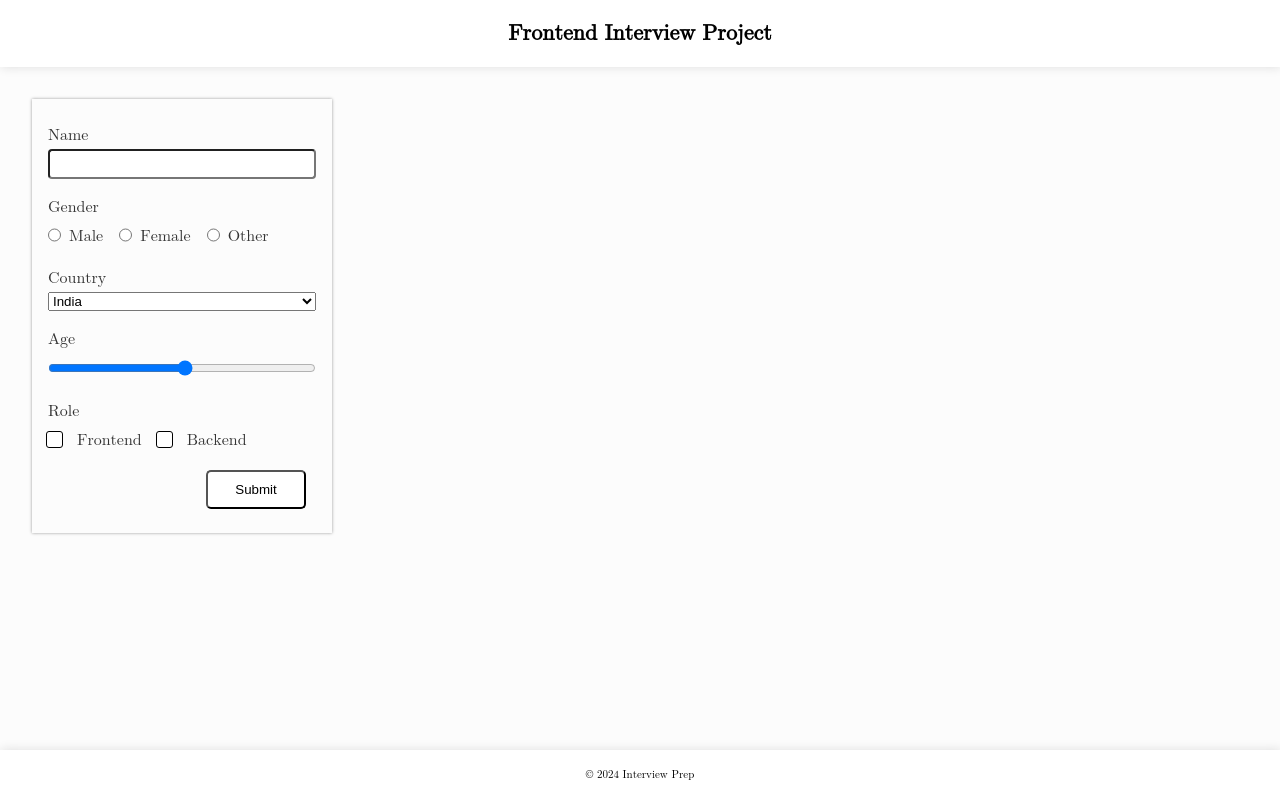
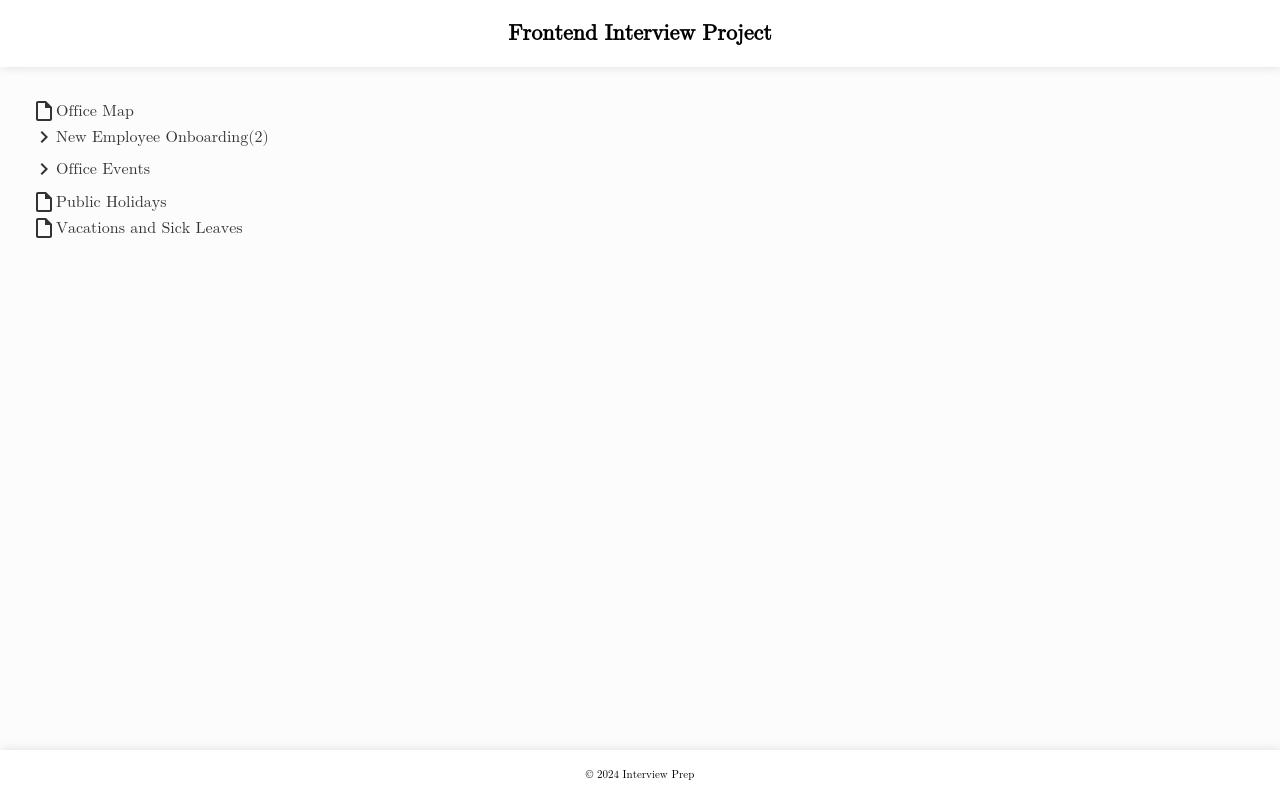
Before and after one commit to Anindya0207/awesome-react, a React (Create React App) app in the folder awesome-react-app/: page / in a window 1280 px wide. Built offline with nearby package versions, Linux system fonts and the light colour scheme; no server answers.

Commit message:
2 aug 2025 practice

```diff
--- a/awesome-react-app/src/components/App.tsx
+++ b/awesome-react-app/src/components/App.tsx
@@ -24,7 +24,7 @@ const Jiraboard = lazy(() => import('./Jiraboard'));
 const Pomodoro = lazy(() => import('./25-5'));
 const AnalogClock = lazy(() => import('./AnalogClock'));
 const DraggableGrid = lazy(() => import('./DraggableGrid'));
-const TreeView = lazy(() => import('./FileTree'));
+const TreeView = lazy(() => import('./TreeView'));
 const Chessboard = lazy(() => import('./Chessboard'));
 const Carousal = lazy(() => import('./Carousal'));
 const ColorMeGame = lazy(() => import('./ColorMeGame'));
@@ -42,7 +42,7 @@ const Fallback = () => <Text>Loading...</Text>;
 const App: React.FC<Props> = (props) => {
   return (
     <Suspense fallback={<Spinner />}>
-      <NewHookExample />
+      <TreeView />
     </Suspense>
   );
 };
--- /dev/null
+++ b/awesome-react-app/src/components/TreeView/api/index.ts
@@ -0,0 +1,10 @@
+import { backendData } from "../mocks";
+import { Node } from "../models";
+
+export const fetchData: () => Promise<Node[]> = () => {
+    return new Promise(res => {
+        setTimeout(() => {
+            res(backendData);
+        }, 10)
+    });
+}
--- /dev/null
+++ b/awesome-react-app/src/components/TreeView/components/TreeNode.tsx
@@ -0,0 +1,122 @@
+import React, { useMemo, useEffect, useCallback, useState } from 'react';
+import { Node, TNode } from '../models';
+import { Flex, Label, Section } from '../../../BaseElements';
+import InsertDriveFileOutlinedIcon from '@mui/icons-material/InsertDriveFileOutlined';
+import FolderSpecialOutlined from '@mui/icons-material/FolderOutlined';
+import KeyboardArrowRightIcon from '@mui/icons-material/KeyboardArrowRight';
+import KeyboardArrowDownIcon from '@mui/icons-material/KeyboardArrowDown';
+import './style.css';
+
+interface Props {
+  node: Node;
+  isParentOpen?: boolean;
+}
+const TreeNode: React.FC<Props> = (props) => {
+  const { node, isParentOpen } = props;
+  const [isOpen, setIsOpen] = useState<boolean>(!!isParentOpen);
+  const { id, name, type } = node;
+
+  useEffect(() => {
+    if (!isParentOpen) {
+      setIsOpen(false);
+    }
+  }, [isParentOpen]);
+
+  const hasChildren = type === 'folder' && !!node.children?.length;
+  const noOfFiles = useMemo(() => {
+    return type === 'folder'
+      ? node.children?.filter((ch) => ch.type === 'file').length
+      : 0;
+  }, [type]);
+
+  const toggle = () => {
+    setIsOpen((prev) => !prev);
+  };
+  const renderIcon = useCallback(
+    (type: TNode, name: string) => {
+      switch (type) {
+        case 'file':
+          return <InsertDriveFileOutlinedIcon />;
+        case 'folder': {
+          if (!hasChildren) {
+            return <FolderSpecialOutlined />;
+          }
+          return isOpen ? (
+            <Section
+              tabIndex={0}
+              role="region"
+              aria-labelledby={`Collapse ${name}`}
+              onClick={toggle}
+              onKeyDown={(e) => {
+                e.stopPropagation();
+                if (e.key === 'Enter' || e.key == ' ') {
+                  toggle();
+                }
+              }}
+            >
+              <KeyboardArrowDownIcon />
+            </Section>
+          ) : (
+            <Section
+              tabIndex={0}
+              role="region"
+              aria-labelledby={`Expand ${name}`}
+              onClick={toggle}
+              onKeyDown={(e) => {
+                e.stopPropagation();
+                if (e.key === 'Enter' || e.key == ' ') {
+                  toggle();
+                }
+              }}
+            >
+              <KeyboardArrowRightIcon />
+            </Section>
+          );
+        }
+        default:
+          return null;
+      }
+    },
+    [toggle, noOfFiles],
+  );
+
+  const renderLabel = useCallback(
+    (type: TNode, name: string) => {
+      if (type === 'folder') {
+        return (
+          <Section display="flex" flexDirection="row">
+            <Label>{name} </Label>
+            {!!noOfFiles && <Label>({noOfFiles})</Label>}
+          </Section>
+        );
+      }
+      if (type === 'file') {
+        return <Label>{name}</Label>;
+      }
+    },
+    [noOfFiles],
+  );
+  return (
+    <Flex key={id} flexDirection="column">
+      <Section
+        tabIndex={0}
+        role="region"
+        aria-labelledby={name}
+        display="flex"
+        flexDirection="row"
+      >
+        {renderIcon(type, name)}
+        {renderLabel(type, name)}
+      </Section>
+      {!!hasChildren && (
+        <Section ml={30} className={isOpen ? 'child-visible' : 'child-hidden'}>
+          {node.children?.map((ch) => {
+            return <TreeNode isParentOpen={isOpen} node={ch} key={ch.id} />;
+          })}
+        </Section>
+      )}
+    </Flex>
+  );
+};
+
+export default TreeNode;
--- /dev/null
+++ b/awesome-react-app/src/components/TreeView/components/TreeView.tsx
@@ -0,0 +1,17 @@
+import React from 'react';
+import { useTree } from '../providers';
+import { Flex1 } from '../../../Flex';
+import TreeNode from './TreeNode';
+
+const TreeView: React.FC<{}> = () => {
+  const { nodes } = useTree();
+  return (
+    <Flex1 flexDirection="column">
+      {nodes.map((node) => (
+        <TreeNode node={node} key={node.id} />
+      ))}
+    </Flex1>
+  );
+};
+
+export default TreeView;
--- /dev/null
+++ b/awesome-react-app/src/components/TreeView/components/style.css
@@ -0,0 +1,8 @@
+.child-visible {
+  visibility: visible;
+}
+
+.child-hidden {
+  height: 0px;
+  visibility: hidden;
+}
--- /dev/null
+++ b/awesome-react-app/src/components/TreeView/index.tsx
@@ -0,0 +1,26 @@
+import React, { useState, useEffect, useTransition } from 'react';
+import { fetchData } from './api';
+import { Node } from './models';
+import Spinner from '../common/Spinner';
+import TreeProvider from './providers';
+import TreeView from './components/TreeView';
+
+const Root: React.FC<{}> = (props) => {
+  const [isPending, startTransition] = useTransition();
+  const [initialData, setInitialData] = useState<Node[]>([]);
+  useEffect(() => {
+    startTransition(async () => {
+      const response = await fetchData();
+      setInitialData(response);
+    });
+    return () => {};
+  }, []);
+  if (isPending) return <Spinner />;
+  return (
+    <TreeProvider data={initialData}>
+      <TreeView />
+    </TreeProvider>
+  );
+};
+
+export default Root;
--- /dev/null
+++ b/awesome-react-app/src/components/TreeView/mocks/index.ts
@@ -0,0 +1,94 @@
+import { Node } from "../models";
+
+export const backendData: Node[] = [
+  {
+    id: '1',
+    name: 'Office Map',
+    type: 'file',
+  },
+  {
+    id: '2',
+    name: 'New Employee Onboarding',
+    type: 'folder',
+    children: [
+      {
+        id: '8',
+        name: 'Onboarding Materials',
+        type: 'file',
+      },
+      {
+        id: '9',
+        name: 'Training',
+        type: 'file',
+      },
+    ],
+  },
+  {
+    id: '3',
+    name: 'Office Events',
+    type: 'folder',
+    children: [
+      {
+        id: '6',
+        name: '2018',
+        type: 'folder',
+        children: [
+          {
+            id: '10',
+            name: 'Summer Picnic',
+            type: 'folder',
+            children: [
+              {
+                id: '101',
+                name: 'Summer Picnic',
+                type: 'file',
+              },
+              {
+                id: '102',
+                name: "Valentine's Day Party",
+                type: 'file',
+              },
+              {
+                id: '103',
+                name: "New Year's Party",
+                type: 'file',
+              },
+            ],
+          },
+          {
+            id: '11',
+            name: "Valentine's Day Party",
+            type: 'file',
+          },
+          {
+            id: '12',
+            name: "New Year's Party",
+            type: 'file',
+          },
+        ],
+      },
+      {
+        id: '7',
+        name: '2017',
+        type: 'folder',
+        children: [
+          {
+            id: '13',
+            name: 'Company Anniversary Celebration',
+            type: 'file',
+          },
+        ],
+      },
+    ],
+  },
+  {
+    id: '4',
+    name: 'Public Holidays',
+    type: 'file',
+  },
+  {
+    id: '5',
+    name: 'Vacations and Sick Leaves',
+    type: 'file',
+  },
+];
--- /dev/null
+++ b/awesome-react-app/src/components/TreeView/models/index.ts
@@ -0,0 +1,7 @@
+export type TNode = 'file' | 'folder'
+export interface Node {
+  id: string;
+  name: string;
+  type: TNode;
+  children?: Node[];
+}
--- /dev/null
+++ b/awesome-react-app/src/components/TreeView/providers/index.tsx
@@ -0,0 +1,25 @@
+import React, { PropsWithChildren, useContext } from 'react';
+import { Node } from '../models';
+
+interface Props {
+  data: Node[];
+}
+
+interface ITreeContext {
+  nodes: Node[];
+}
+
+export const TreeContext = React.createContext<ITreeContext>({ nodes: [] });
+
+const TreeProvider: React.FC<PropsWithChildren<Props>> = (props) => {
+  const { data, children } = props;
+  return (
+    <TreeContext.Provider value={{ nodes: data }}>
+      {children}
+    </TreeContext.Provider>
+  );
+};
+
+export const useTree = () => useContext(TreeContext);
+
+export default TreeProvider;
```
Also changed, not shown: 2 other files (tests, documents, lock files or other folders).
